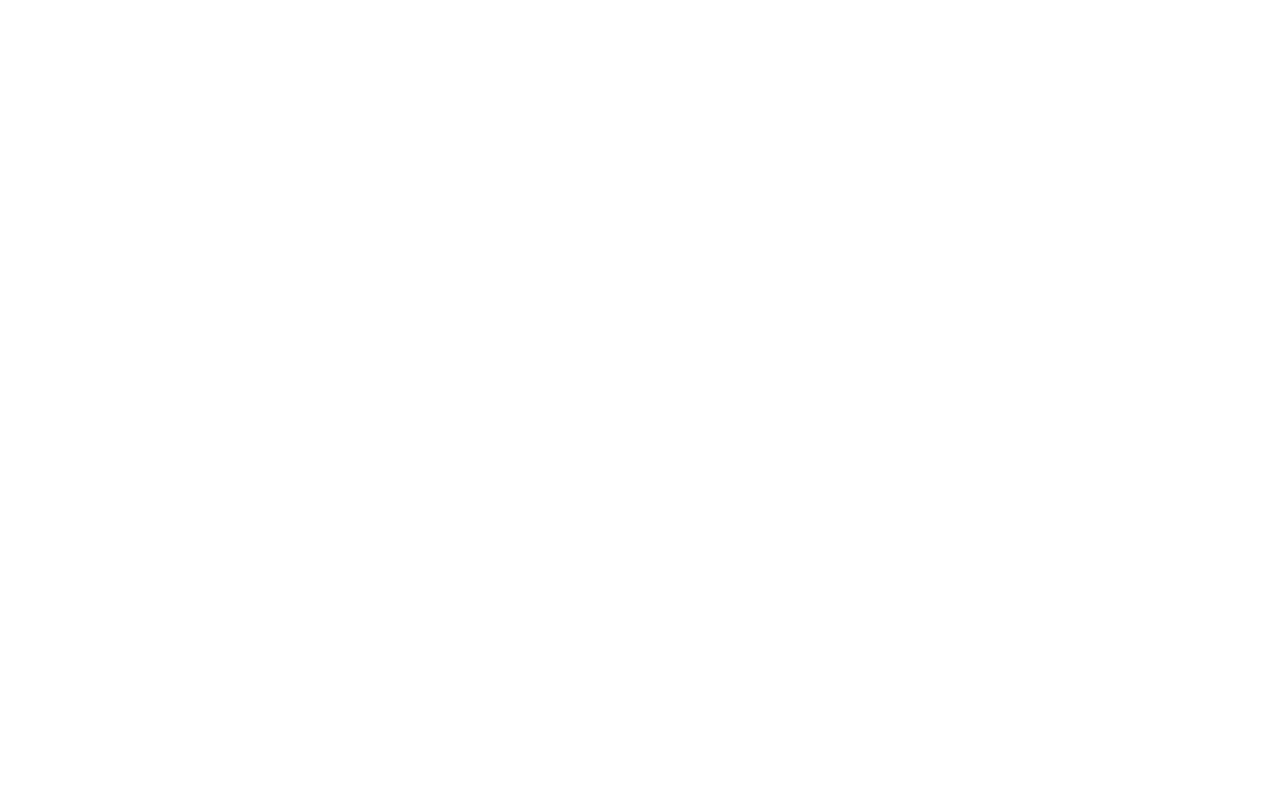
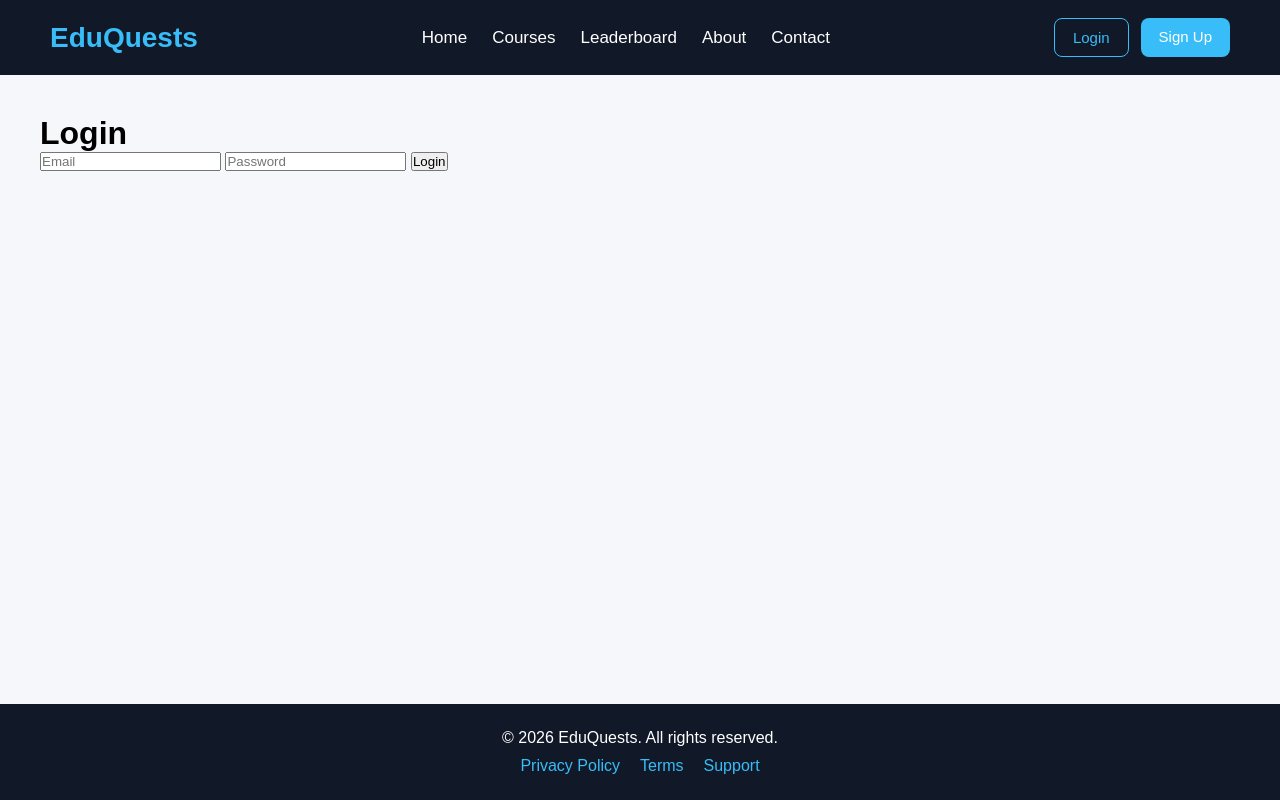
Before and after one commit to abdurahmon203/eduquests, a Django app: page /login/ in a window 1280 px wide. Before the commit the page is empty. Run offline with Django 5.2, Linux system fonts and the light colour scheme.

Commit message:
Added footer and header in base.html

```diff
--- a/accounts/views.py
+++ b/accounts/views.py
@@ -70,7 +70,7 @@ def verify_view(request):
             user.otp_code = None
             user.save()
             login(request, user)
-            return redirect("home")
+            return redirect("register")
         else:
             messages.error(request, "Invalid code")
 
@@ -86,7 +86,7 @@ def login_view(request):
 
             login(request, user)
 
-            return redirect("home")
+            return redirect("register")
 
         else:
 
--- a/template/accounts/login.html
+++ b/template/accounts/login.html
@@ -1,4 +1,4 @@
-{% extends 'base.html' %} {% block content %}
+{% extends 'base.html' %} {% block main_content %}
 
 <h1>Login</h1>
 
--- a/template/accounts/verify.html
+++ b/template/accounts/verify.html
@@ -1,4 +1,4 @@
-{% extends 'base.html' %} {% block content %}
+{% extends 'base.html' %} {% block main_content %}
 
 <h1>Verify Code</h1>
 
--- a/template/base.html
+++ b/template/base.html
@@ -6,8 +6,165 @@
     <meta name="viewport" content="width=device-width, initial-scale=1.0" />
 
     <title>{% block title %} EduQuests {% endblock %}</title>
+
+    <style>
+      * {
+        margin: 0;
+        padding: 0;
+        box-sizing: border-box;
+        font-family: Arial, sans-serif;
+      }
+
+      body {
+        background: #f5f7fb;
+        min-height: 100vh;
+        display: flex;
+        flex-direction: column;
+      }
+
+      header {
+        background: #111827;
+        color: white;
+        padding: 18px 50px;
+        display: flex;
+        justify-content: space-between;
+        align-items: center;
+      }
+
+      .logo {
+        font-size: 28px;
+        font-weight: bold;
+        color: #38bdf8;
+      }
+
+      nav {
+        display: flex;
+        gap: 25px;
+      }
+
+      nav a {
+        color: white;
+        text-decoration: none;
+        transition: 0.3s;
+        font-size: 17px;
+      }
+
+      nav a:hover {
+        color: #38bdf8;
+      }
+
+      .auth-buttons {
+        display: flex;
+        gap: 12px;
+      }
+
+      .btn {
+        padding: 10px 18px;
+        border-radius: 8px;
+        text-decoration: none;
+        font-size: 15px;
+        transition: 0.3s;
+      }
+
+      .login-btn {
+        border: 1px solid #38bdf8;
+        color: #38bdf8;
+      }
+
+      .login-btn:hover {
+        background: #38bdf8;
+        color: white;
+      }
+
+      .signup-btn {
+        background: #38bdf8;
+        color: white;
+      }
+
+      .signup-btn:hover {
+        opacity: 0.8;
+      }
+
+      main {
+        flex: 1;
+        padding: 40px;
+      }
+
+      footer {
+        background: #111827;
+        color: white;
+        padding: 25px;
+        text-align: center;
+        margin-top: auto;
+      }
+
+      footer p {
+        margin-bottom: 10px;
+      }
+
+      .footer-links {
+        display: flex;
+        justify-content: center;
+        gap: 20px;
+      }
+
+      .footer-links a {
+        color: #38bdf8;
+        text-decoration: none;
+      }
+
+      .footer-links a:hover {
+        text-decoration: underline;
+      }
+
+      @media (max-width: 768px) {
+        header {
+          flex-direction: column;
+          gap: 20px;
+          padding: 20px;
+        }
+
+        nav {
+          flex-wrap: wrap;
+          justify-content: center;
+        }
+
+        .auth-buttons {
+          width: 100%;
+          justify-content: center;
+        }
+      }
+    </style>
   </head>
+
   <body>
-    {% block main_content %} {% endblock %}
+    <header>
+      <div class="logo">EduQuests</div>
+
+      <nav>
+        <a href="#">Home</a>
+        <a href="#">Courses</a>
+        <a href="#">Leaderboard</a>
+        <a href="#">About</a>
+        <a href="#">Contact</a>
+      </nav>
+
+      <div class="auth-buttons">
+        <a href="/login" class="btn login-btn">Login</a>
+        <a href="/register" class="btn signup-btn">Sign Up</a>
+      </div>
+    </header>
+
+    <main>{% block main_content %} {% endblock %}</main>
+
+    <footer>
+      <p>© 2026 EduQuests. All rights reserved.</p>
+
+      <div class="footer-links">
+        <a href="#">Privacy Policy</a>
+        <a href="#">Terms</a>
+        <a href="#">Support</a>
+      </div>
+    </footer>
   </body>
 </html>
```
Also changed, not shown: accounts/backends.py (added).
